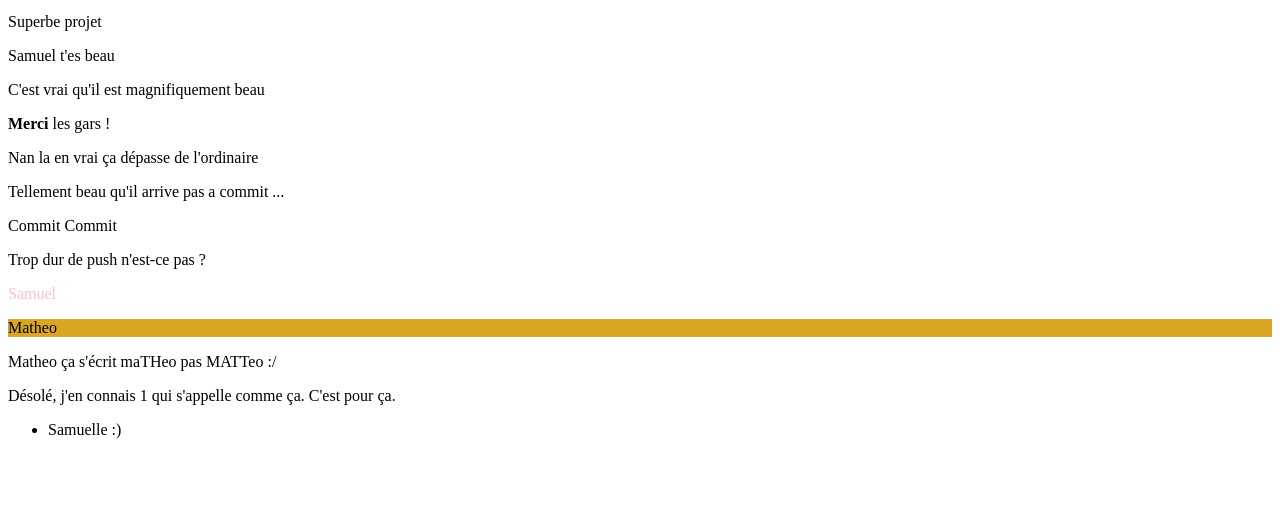
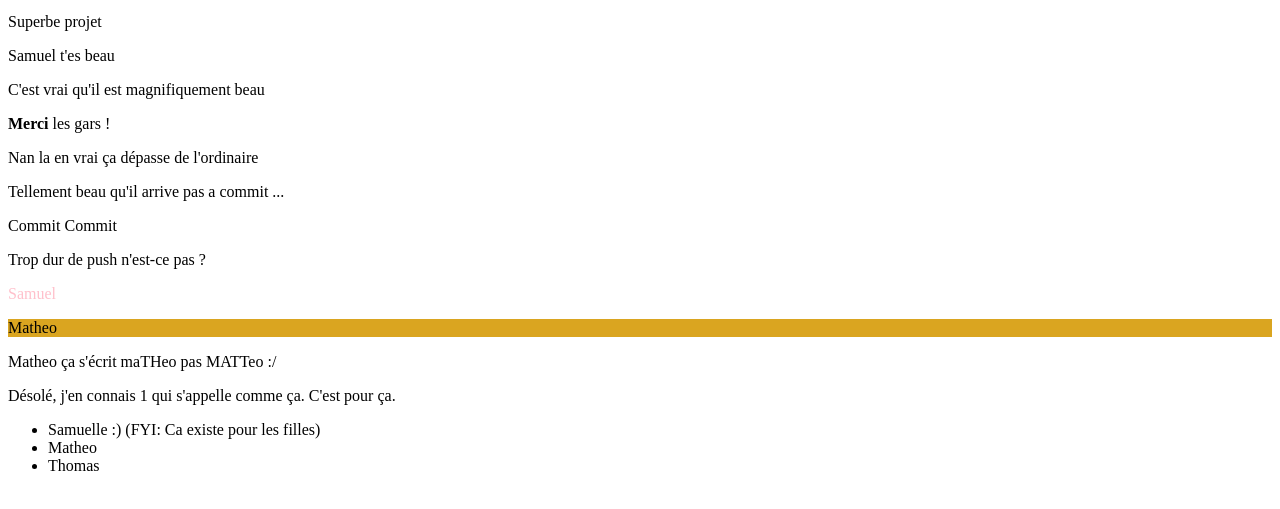
Before and after one commit to ThoomassB/ThMaSa, a plain HTML site: page index.html in a window 1280 px wide. Shown: the part 101-610 px from the top of the page. Drawn offline with Linux system fonts and the light colour scheme.

Commit message:
Modif #6

```diff
--- a/index.html
+++ b/index.html
@@ -35,7 +35,9 @@
     </div>
 
     <ul>
-        <li>Samuelle :)</li>
+        <li>Samuelle :) (FYI: Ca existe pour les filles)</li>
+        <li>Matheo</li>
+        <li>Thomas</li>
     </ul>
 <div>
 
```
